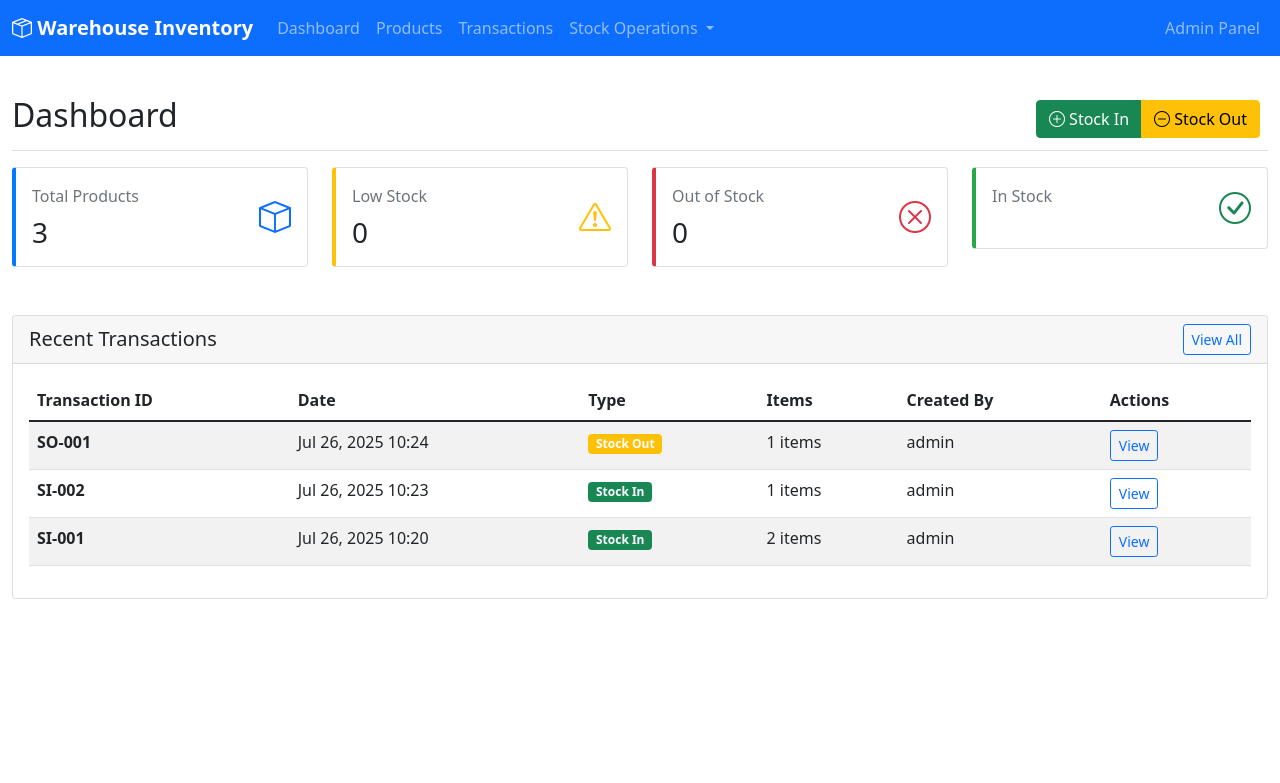
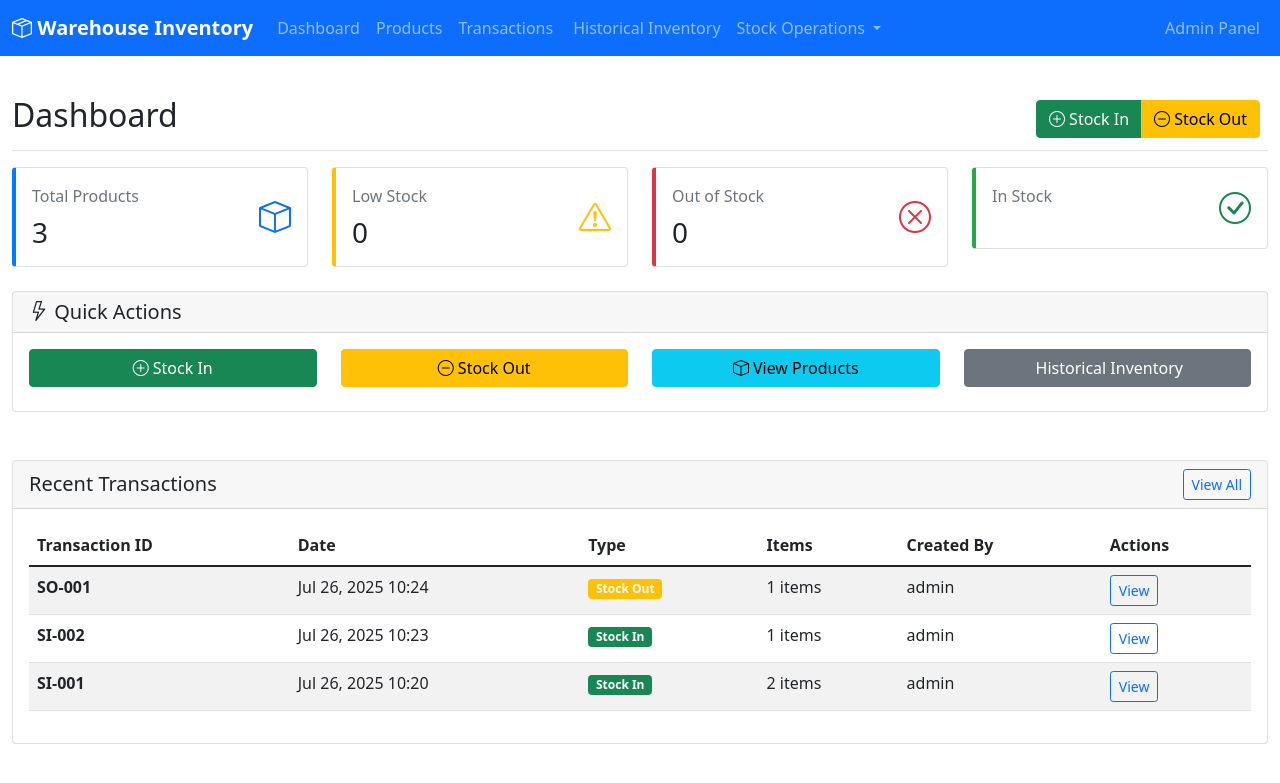
Before and after one commit to MedaSivaManoj/warehouse-inventory, a Django app: page / in a window 1280 px wide. Shown: the top 783 px of the page. Run offline with Django 5.2, Linux system fonts and the light colour scheme; data comes from the database, SQL or seed files in the repository; some libraries are stand-ins or nearby versions.

Commit message:
update to show the inventory at any given point

```diff
--- a/inventory/models.py
+++ b/inventory/models.py
@@ -40,6 +40,23 @@ class ProdMast(models.Model):
         stock_out = StckDetail.objects.filter(
             product=self,
             stck_main__transaction_type='OUT'
+        ).aggregate(total=Sum('quantity'))['total'] or 0
+
+        return stock_in - stock_out
+
+    def stock_at_date(self, target_date):
+        """Calculate stock as it was at a specific date and time"""
+        from django.db.models import Sum
+        stock_in = StckDetail.objects.filter(
+            product=self,
+            stck_main__transaction_type='IN',
+            stck_main__transaction_date__lte=target_date
+        ).aggregate(total=Sum('quantity'))['total'] or 0
+
+        stock_out = StckDetail.objects.filter(
+            product=self,
+            stck_main__transaction_type='OUT',
+            stck_main__transaction_date__lte=target_date
         ).aggregate(total=Sum('quantity'))['total'] or 0
 
         return stock_in - stock_out
--- a/inventory/templates/inventory/base.html
+++ b/inventory/templates/inventory/base.html
@@ -60,6 +60,11 @@
                     <li class="nav-item">
                         <a class="nav-link" href="{% url 'inventory:transaction_list' %}">Transactions</a>
                     </li>
+                    <li class="nav-item">
+                        <a class="nav-link" href="{% url 'inventory:historical_inventory' %}">
+                            <i class="fas fa-history me-1"></i>Historical Inventory
+                        </a>
+                    </li>
                     <li class="nav-item dropdown">
                         <a class="nav-link dropdown-toggle" href="#" id="stockDropdown" role="button" data-bs-toggle="dropdown">
                             Stock Operations
--- a/inventory/templates/inventory/dashboard.html
+++ b/inventory/templates/inventory/dashboard.html
@@ -74,6 +74,43 @@
                     </div>
                     <div class="align-self-center">
                         <i class="bi bi-check-circle text-success" style="font-size: 2rem;"></i>
+                    </div>
+                </div>
+            </div>
+        </div>
+    </div>
+</div>
+
+<!-- Quick Actions -->
+<div class="row mb-4">
+    <div class="col-12">
+        <div class="card">
+            <div class="card-header">
+                <h5 class="card-title mb-0">
+                    <i class="bi bi-lightning"></i> Quick Actions
+                </h5>
+            </div>
+            <div class="card-body">
+                <div class="row">
+                    <div class="col-md-3 mb-2">
+                        <a href="{% url 'inventory:stock_in_form' %}" class="btn btn-success w-100">
+                            <i class="bi bi-plus-circle me-1"></i>Stock In
+                        </a>
+                    </div>
+                    <div class="col-md-3 mb-2">
+                        <a href="{% url 'inventory:stock_out_form' %}" class="btn btn-warning w-100">
+                            <i class="bi bi-dash-circle me-1"></i>Stock Out
+                        </a>
+                    </div>
+                    <div class="col-md-3 mb-2">
+                        <a href="{% url 'inventory:product_list' %}" class="btn btn-info w-100">
+                            <i class="bi bi-box me-1"></i>View Products
+                        </a>
+                    </div>
+                    <div class="col-md-3 mb-2">
+                        <a href="{% url 'inventory:historical_inventory' %}" class="btn btn-secondary w-100">
+                            <i class="fas fa-history me-1"></i>Historical Inventory
+                        </a>
                     </div>
                 </div>
             </div>
--- a/inventory/urls.py
+++ b/inventory/urls.py
@@ -17,9 +17,11 @@ urlpatterns = [
     path('stock-in/', views.stock_in_form, name='stock_in_form'),
     path('stock-out/', views.stock_out_form, name='stock_out_form'),
     path('transactions/', views.transaction_list, name='transaction_list'),
+    path('historical-inventory/', views.historical_inventory, name='historical_inventory'),
 
     # API endpoints
     path('api/', include(router.urls)),
     path('api/stock-movement/', views.StockMovementView.as_view(), name='stock_movement_api'),
     path('api/inventory-report/', views.InventoryReportView.as_view(), name='inventory_report_api'),
+    path('api/historical-inventory/', views.HistoricalInventoryView.as_view(), name='historical_inventory_api'),
 ]
--- a/inventory/views.py
+++ b/inventory/views.py
@@ -111,6 +111,79 @@ class InventoryReportView(APIView):
 
         serializer = InventoryReportSerializer(report_data, many=True)
         return Response(serializer.data)
+
+
+class HistoricalInventoryView(APIView):
+    """API endpoint for historical inventory at a specific date and time"""
+
+    def get(self, request):
+        # Get the target date from query parameters
+        target_date_str = request.query_params.get('date')
+        if not target_date_str:
+            return Response(
+                {'error': 'Date parameter is required. Format: YYYY-MM-DD or YYYY-MM-DD HH:MM:SS'},
+                status=status.HTTP_400_BAD_REQUEST
+            )
+
+        try:
+            # Parse the date
+            from django.utils.dateparse import parse_datetime, parse_date
+            target_date = parse_datetime(target_date_str)
+            if not target_date:
+                # Try parsing as date only
+                parsed_date = parse_date(target_date_str)
+                if parsed_date:
+                    # Set time to end of day for date-only queries
+                    from datetime import time
+                    target_date = timezone.make_aware(
+                        timezone.datetime.combine(parsed_date, time(23, 59, 59))
+                    )
+                else:
+                    raise ValueError("Invalid date format")
+        except ValueError:
+            return Response(
+                {'error': 'Invalid date format. Use YYYY-MM-DD or YYYY-MM-DD HH:MM:SS'},
+                status=status.HTTP_400_BAD_REQUEST
+            )
+
+        products = ProdMast.objects.filter(is_active=True)
+        historical_data = []
+
+        for product in products:
+            # Calculate stock at the target date
+            historical_stock = product.stock_at_date(target_date)
+
+            # Get last movement before target date
+            last_movement = StckDetail.objects.filter(
+                product=product,
+                stck_main__transaction_date__lte=target_date
+            ).order_by('-stck_main__transaction_date').first()
+
+            last_movement_date = last_movement.stck_main.transaction_date if last_movement else None
+
+            # Determine stock status at that time
+            if historical_stock <= 0:
+                stock_status = 'Out of Stock'
+            elif historical_stock <= product.minimum_stock:
+                stock_status = 'Low Stock'
+            else:
+                stock_status = 'In Stock'
+
+            historical_data.append({
+                'product_code': product.product_code,
+                'product_name': product.product_name,
+                'unit': product.unit,
+                'stock_at_date': historical_stock,
+                'minimum_stock': product.minimum_stock,
+                'stock_status': stock_status,
+                'last_movement_date': last_movement_date,
+                'query_date': target_date
+            })
+
+        return Response({
+            'query_date': target_date,
+            'inventory_snapshot': historical_data
+        })
 
 
 # Web Views
@@ -288,3 +361,70 @@ def transaction_list(request):
         'transactions': transactions,
         'current_filter': transaction_type
     })
+
+
+def historical_inventory(request):
+    """Historical inventory view - shows inventory at any given point in time"""
+    historical_data = []
+    query_date = None
+    error_message = None
+
+    if request.method == 'GET' and request.GET.get('date'):
+        date_str = request.GET.get('date')
+        try:
+            # Parse the date
+            from django.utils.dateparse import parse_date
+            parsed_date = parse_date(date_str)
+            if parsed_date:
+                # Set time to end of day for date queries
+                from datetime import time
+                query_date = timezone.make_aware(
+                    timezone.datetime.combine(parsed_date, time(23, 59, 59))
+                )
+
+                # Get all active products
+                products = ProdMast.objects.filter(is_active=True)
+
+                for product in products:
+                    # Calculate stock at the target date
+                    historical_stock = product.stock_at_date(query_date)
+
+                    # Get last movement before target date
+                    last_movement = StckDetail.objects.filter(
+                        product=product,
+                        stck_main__transaction_date__lte=query_date
+                    ).select_related('stck_main').order_by('-stck_main__transaction_date').first()
+
+                    # Determine stock status at that time
+                    if historical_stock <= 0:
+                        stock_status = 'danger'  # Red
+                        stock_status_text = 'Out of Stock'
+                    elif historical_stock <= product.minimum_stock:
+                        stock_status = 'warning'  # Yellow
+                        stock_status_text = 'Low Stock'
+                    else:
+                        stock_status = 'success'  # Green
+                        stock_status_text = 'In Stock'
+
+                    historical_data.append({
+                        'product': product,
+                        'stock_at_date': historical_stock,
+                        'stock_status': stock_status,
+                        'stock_status_text': stock_status_text,
+                        'last_movement': last_movement,
+                        'has_movements': historical_stock > 0 or last_movement is not None
+                    })
+            else:
+                error_message = "Invalid date format. Please use YYYY-MM-DD format."
+        except Exception as e:
+            error_message = f"Error processing date: {str(e)}"
+
+    context = {
+        'historical_data': historical_data,
+        'query_date': query_date,
+        'query_date_str': request.GET.get('date', ''),
+        'error_message': error_message,
+        'today': timezone.now().date()
+    }
+
+    return render(request, 'inventory/historical_inventory.html', context)
```
Also changed, not shown: HOW_TO_TEST.md (+48 -2 lines), inventory/templates/inventory/historical_inventory.html (added, +244 -0 lines), README.md.
